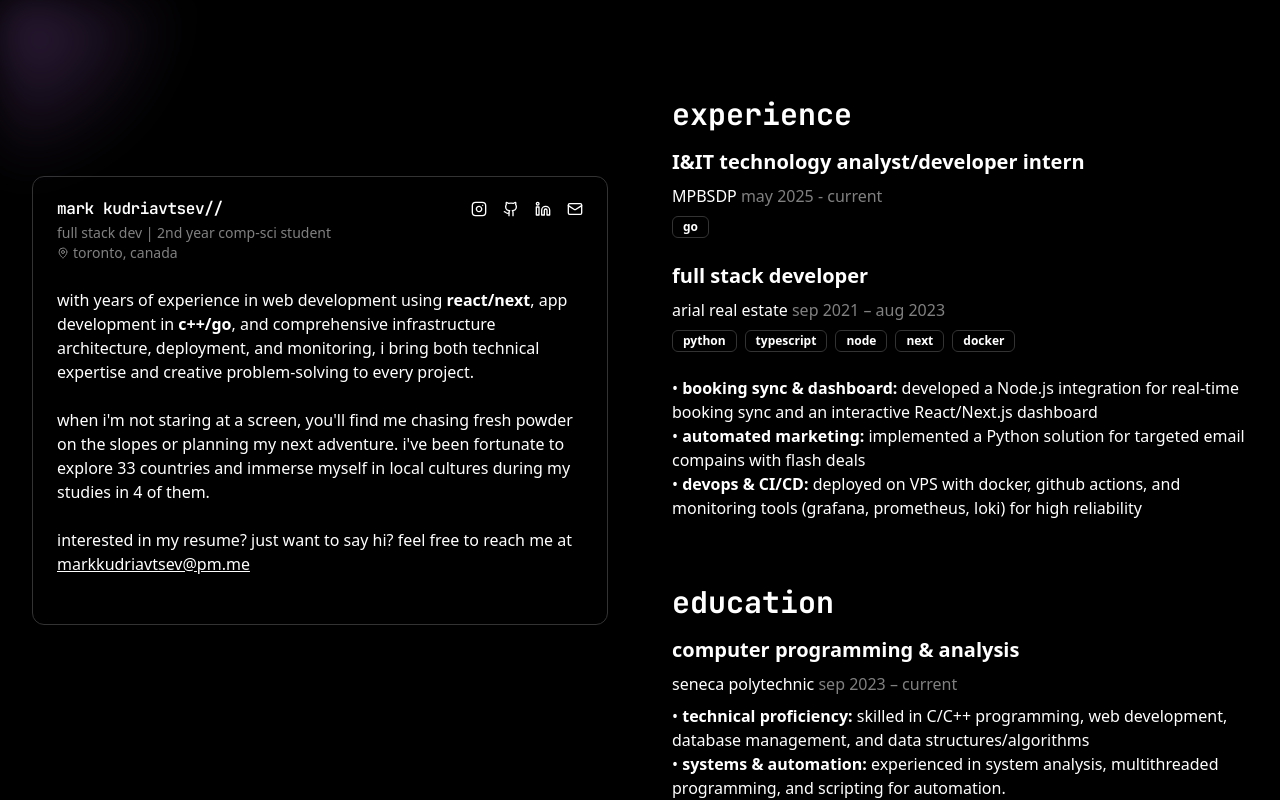
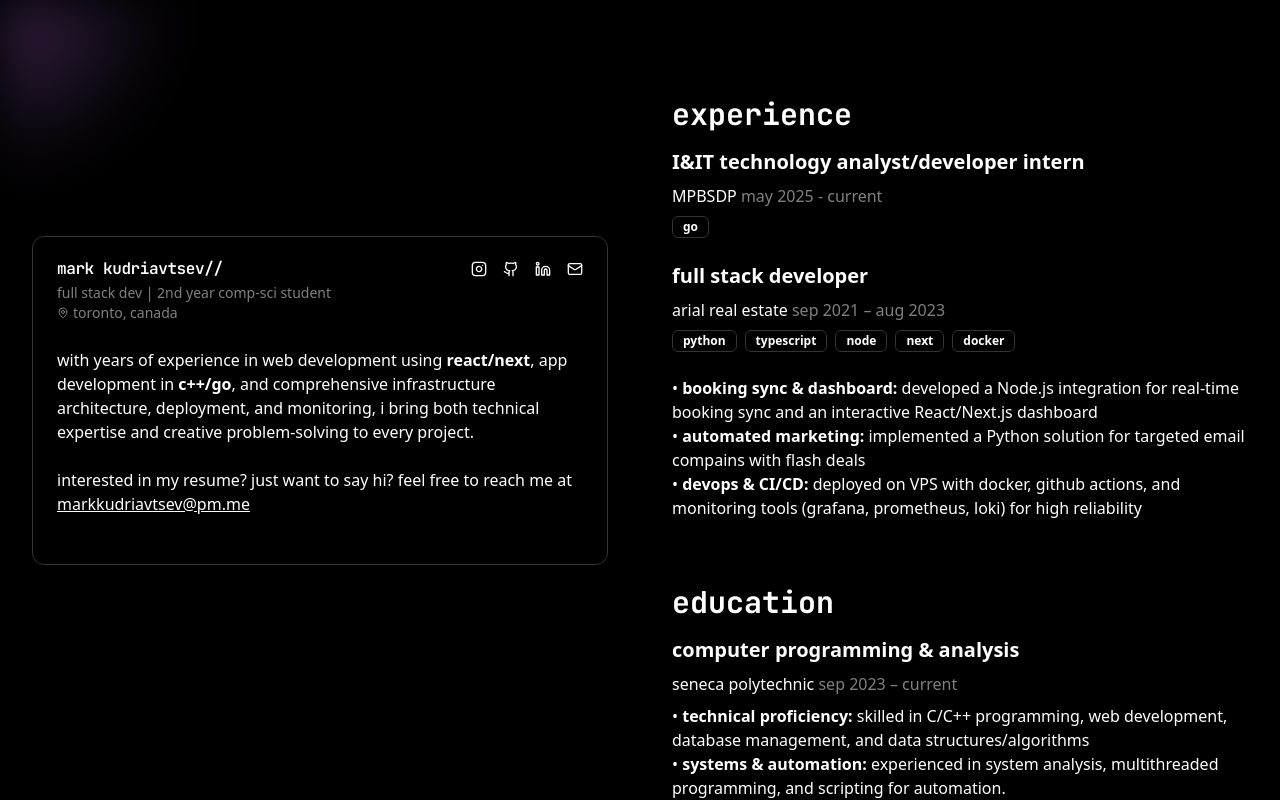
Before and after one commit to xhos/xhos.dev, a Next.js app: page / in a window 1280 px wide. Shown: the top 800 px of the page. Built offline with nearby package versions, Linux system fonts and the light colour scheme.

Commit message:
Update page.tsx

```diff
--- a/src/app/page.tsx
+++ b/src/app/page.tsx
@@ -71,9 +71,6 @@ export default function Home() {
             with years of experience in web development using <strong>react/next</strong>, app development in <strong>c++/go</strong>,
             and comprehensive infrastructure architecture, deployment, and monitoring, i bring both technical
             expertise and creative problem-solving to every project.
-            <br /><br />
-            when i&apos;m not staring at a screen, you&apos;ll find me chasing fresh powder on the slopes or planning my next adventure.
-            i&apos;ve been fortunate to explore 33 countries and immerse myself in local cultures during my studies in 4 of them.
             <br /><br />
             interested in my resume? just want to say hi? feel free to reach me at <Link href="mailto:markkudriavtsev@pm.me" className="underline">markkudriavtsev@pm.me</Link>
           </CardContent>
```
